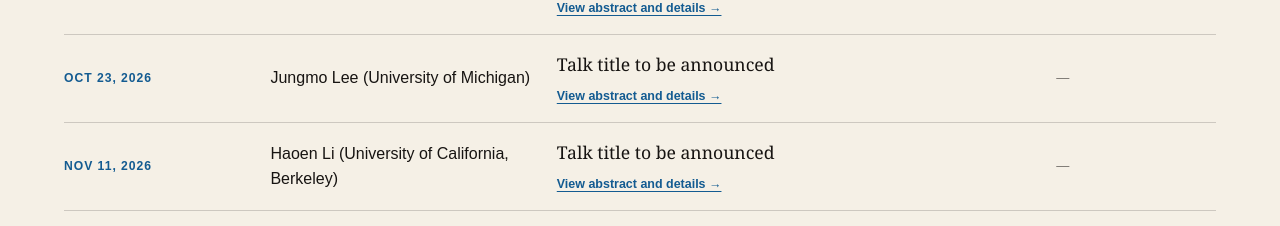
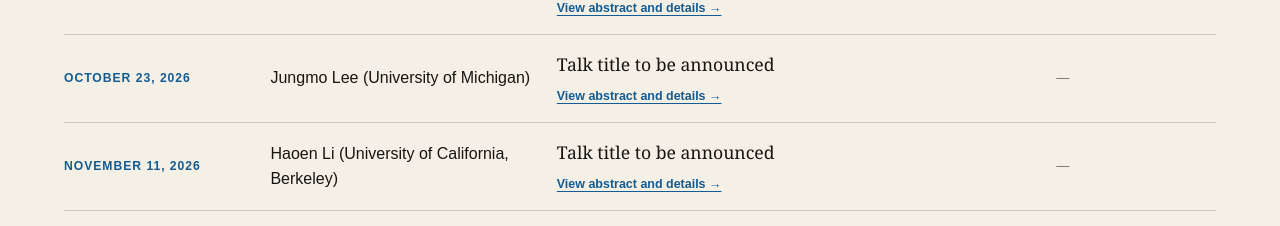
Before and after one commit to zrz1996/purdue-umich-quantum-algorithms-seminar, a Next.js app: page / in a window 1280 px wide. Shown: the part 1759-1985 px from the top of the page. Built offline with nearby package versions, Linux system fonts and the light colour scheme.

Commit message:
Update date format for talks

```diff
--- a/app/data/talks.ts
+++ b/app/data/talks.ts
@@ -77,7 +77,7 @@ export const talks: Talk[] = [
   },
   {
     slug: '2026-10-23-jungmo-lee',
-    date: 'Oct 23, 2026',
+    date: 'October 23, 2026',
     speaker: 'Jungmo Lee (University of Michigan)',
     title: 'TBD',
     abstract: 'TBD',
@@ -86,7 +86,7 @@ export const talks: Talk[] = [
   },
   {
     slug: '2026-11-11-haoen-li',
-    date: 'Nov 11, 2026',
+    date: 'November 11, 2026',
     speaker: 'Haoen Li (University of California, Berkeley)',
     title: 'TBD',
     abstract: 'TBD',
```
